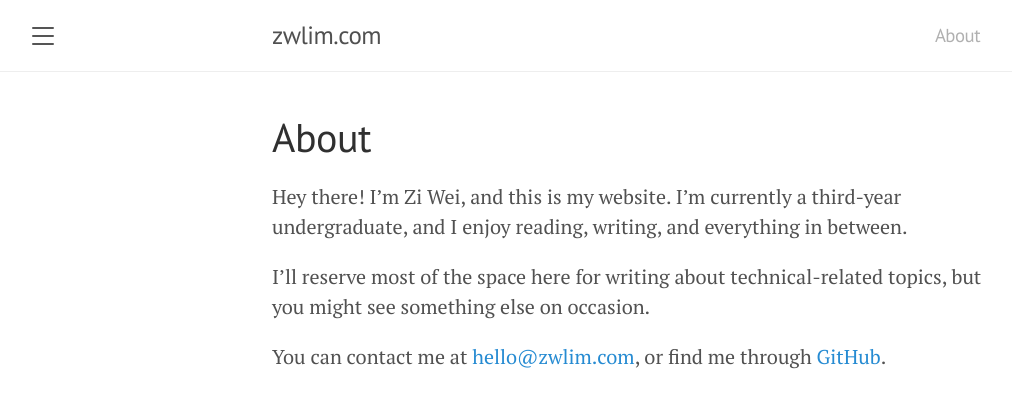
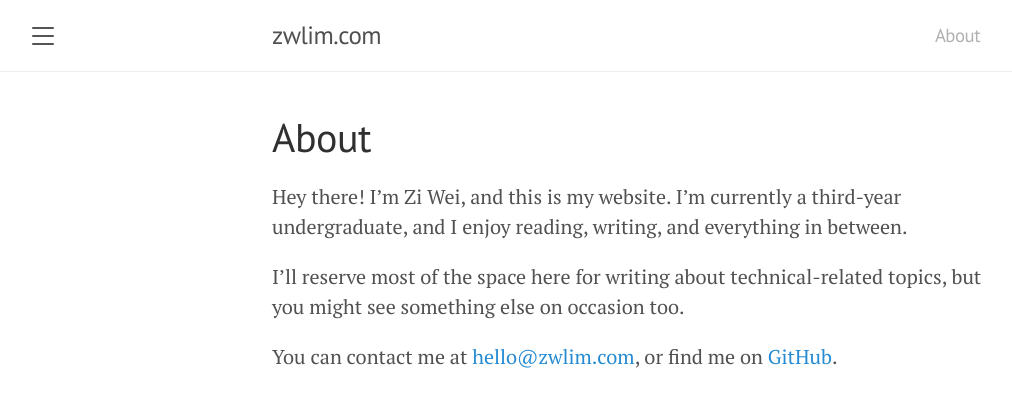
Before and after one commit to halfwhole/personal-site, a Jekyll site: the page built from about.md, in a window 1280 px wide. Shown: the top 408 px of the page, without its empty margins (8-1020 px from the left). Built offline with Jekyll 4.4.1, drawn with Linux system fonts in a browser that asks for light colours.

Commit message:
Minor corrections

```diff
--- a/about.md
+++ b/about.md
@@ -9,6 +9,6 @@ Hey there! I'm Zi Wei, and this is my website.
 I'm currently a third-year undergraduate, and I enjoy reading, writing, and everything in between.
 
 I'll reserve most of the space here for writing about technical-related topics,
-but you might see something else on occasion.
+but you might see something else on occasion too.
 
-You can contact me at [hello@zwlim.com](hello@zwlim.com), or find me through [GitHub](https://github.com/halfwhole).
+You can contact me at [hello@zwlim.com](hello@zwlim.com), or find me on [GitHub](https://github.com/halfwhole).
```
Also changed, not shown: _posts/2020-09-03-aphrodite-project-algorithm.md (+3 -1 lines).
